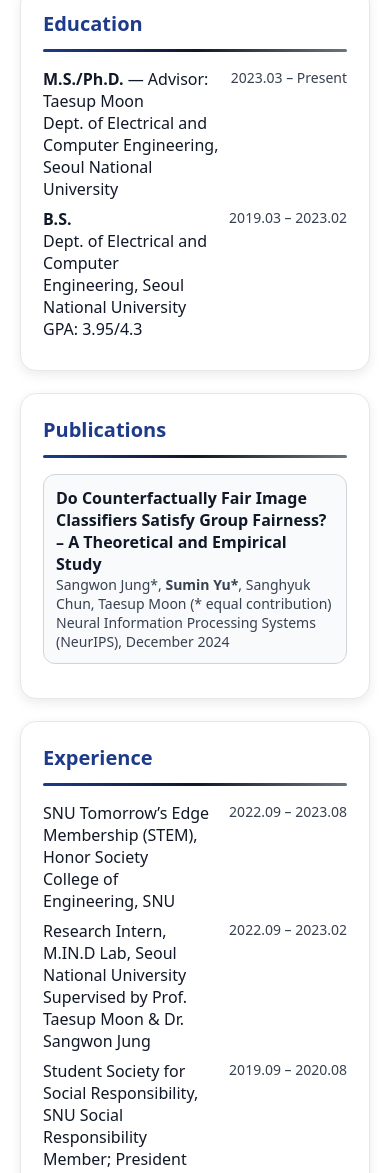
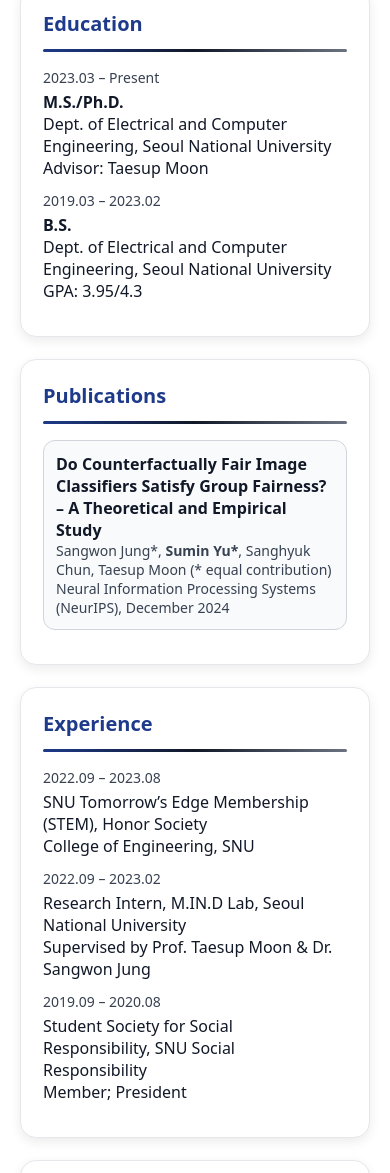
Before and after one commit to sumin-yu/sumin-yu.github.io, a plain HTML site: page index.html in a window 390 px wide. Shown: the part 1076-2249 px from the top of the page. Drawn offline with Linux system fonts and the light colour scheme.

Commit message:
Update index.html

```diff
--- a/index.html
+++ b/index.html
@@ -68,7 +68,7 @@
   }
 }
     .cv-list {
-  list-style: none;       /* 불릿 제거 */
+  list-style: none;
   padding: 0;
   margin: 0;
 }
@@ -76,16 +76,30 @@
   display: flex;
   justify-content: space-between;
   align-items: flex-start;
-  margin: 8px 0;
+  margin: 12px 0;
 }
 .cv-left {
   flex: 1;
   padding-right: 12px;
 }
 .cv-right {
-  white-space: nowrap;    /* 줄바꿈 방지 */
+  white-space: nowrap;
   color: var(--muted);
   font-size: 14px;
+  min-width: 120px; /* PC에서 오른쪽 폭 확보 */
+  text-align: right;
+}
+
+/* 모바일 (화면폭 <= 768px)에서는 세로 배치 */
+@media (max-width: 768px) {
+  .cv-list li {
+    flex-direction: column;   /* 세로 배치 */
+    align-items: flex-start;  /* 왼쪽 정렬 */
+  }
+  .cv-right {
+    text-align: left;
+    margin-bottom: 4px;       /* 내용과 날짜 사이 여백 */
+  }
 }
   </style>
 </head>
@@ -133,19 +147,20 @@
   <div class="rule"></div>
   <ul class="cv-list">
     <li>
+      <div class="cv-right">2023.03 – Present</div>
       <div class="cv-left">
-        <strong>M.S./Ph.D.</strong> — Advisor: Taesup Moon<br/>
+        <strong>M.S./Ph.D.</strong><br/>
         Dept. of Electrical and Computer Engineering, Seoul National University
+         Advisor: Taesup Moon
       </div>
-      <div class="cv-right">2023.03 – Present</div>
     </li>
     <li>
+      <div class="cv-right">2019.03 – 2023.02</div>
       <div class="cv-left">
         <strong>B.S.</strong><br/>
         Dept. of Electrical and Computer Engineering, Seoul National University<br/>
         GPA: 3.95/4.3
       </div>
-      <div class="cv-right">2019.03 – 2023.02</div>
     </li>
   </ul>
 </section>
@@ -165,25 +180,25 @@
   <div class="rule"></div>
   <ul class="cv-list">
     <li>
+      <div class="cv-right">2022.09 – 2023.08</div>
       <div class="cv-left">
         SNU Tomorrow’s Edge Membership (STEM), Honor Society<br/>
         College of Engineering, SNU
       </div>
-      <div class="cv-right">2022.09 – 2023.08</div>
     </li>
     <li>
+      <div class="cv-right">2022.09 – 2023.02</div>
       <div class="cv-left">
         Research Intern, M.IN.D Lab, Seoul National University<br/>
         Supervised by Prof. Taesup Moon & Dr. Sangwon Jung
       </div>
-      <div class="cv-right">2022.09 – 2023.02</div>
     </li>
     <li>
+      <div class="cv-right">2019.09 – 2020.08</div>
       <div class="cv-left">
         Student Society for Social Responsibility, SNU Social Responsibility<br/>
         Member; President
       </div>
-      <div class="cv-right">2019.09 – 2020.08</div>
     </li>
   </ul>
 </section>
@@ -193,10 +208,11 @@
   <div class="rule"></div>
   <ul class="cv-list">
     <li>
+      <div class="cv-right">2023.02</div>
       <div class="cv-left">SNU <em>Summa Cum Laude</em></div>
-      <div class="cv-right">2023.02</div>
     </li>
     <li>
+      <div class="cv-right">2019.03 – 2023.02</div>
       <div class="cv-left">Full scholarship, Cho Chang-seok Cultural Foundation</div>
       <div class="cv-right">2019.03 – 2023.02</div>
     </li>
```
